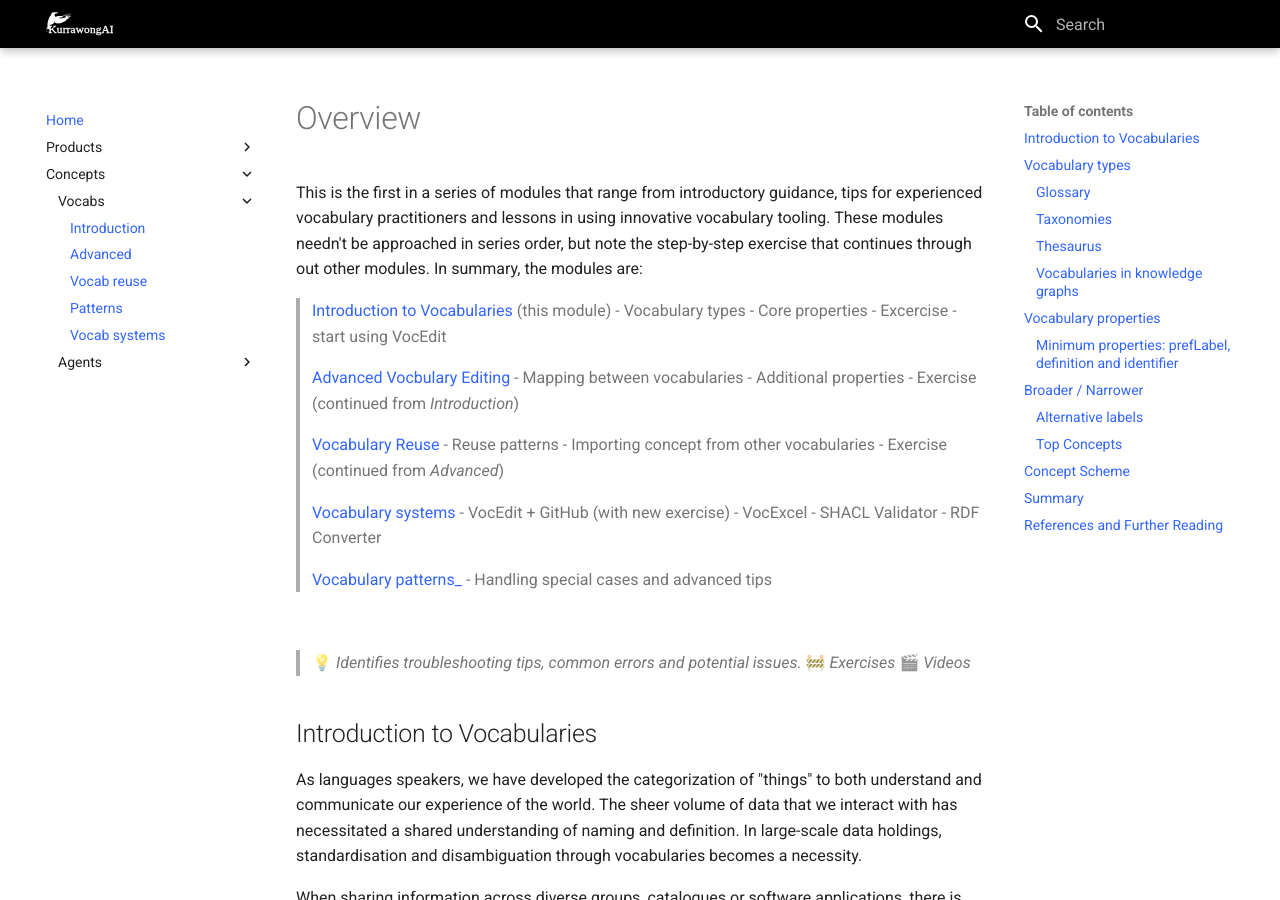
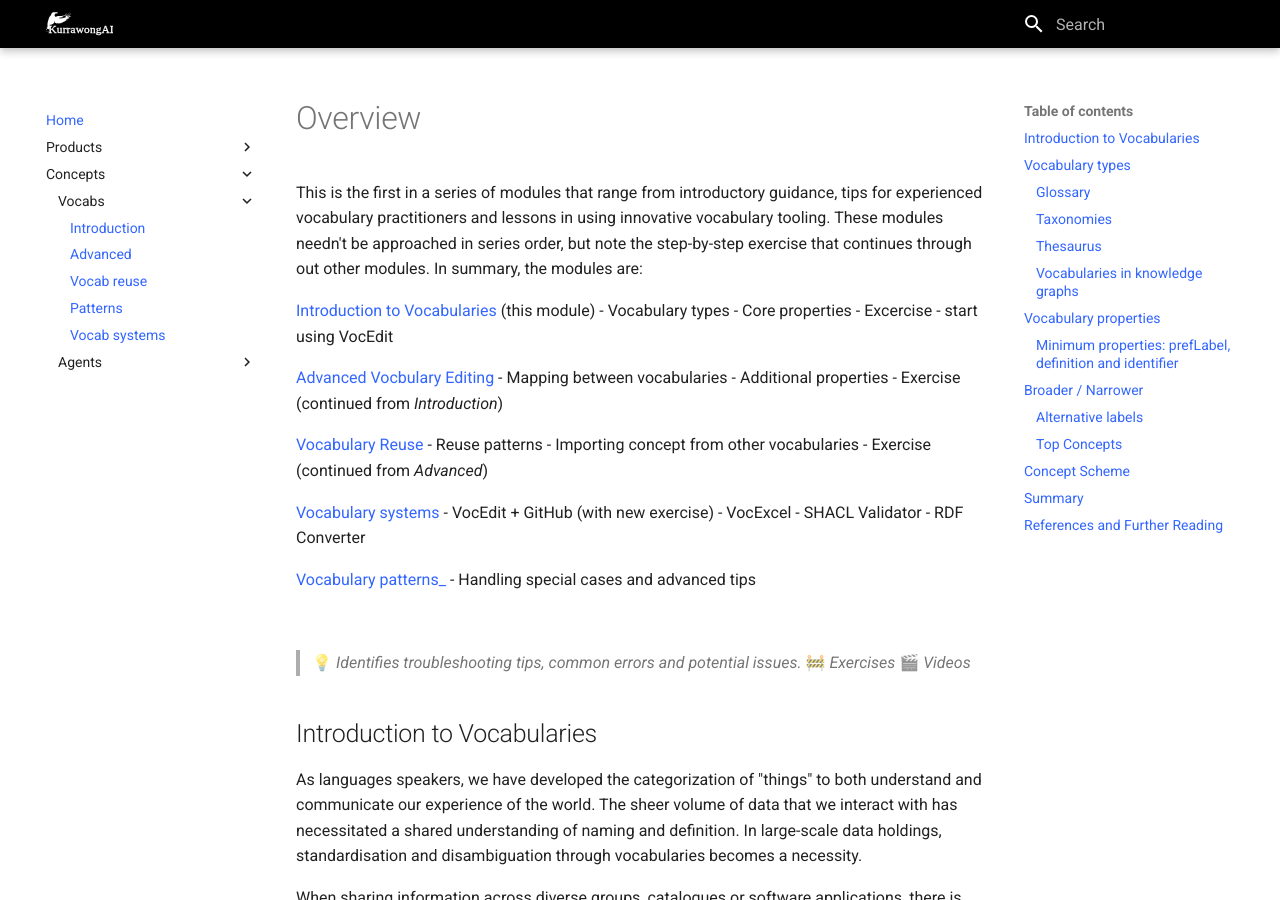
Before and after one commit to Kurrawong/docs, an MkDocs documentation site: the page built from docs/concepts/vocabs/introduction.md, in a window 1280 px wide and 900 px high. Built offline with MkDocs 1.6.1 and Material for MkDocs 9.7.7, drawn with Linux system fonts in a browser that asks for light colours.

```diff
--- a/docs/concepts/vocabs/introduction.md
+++ b/docs/concepts/vocabs/introduction.md
@@ -1,30 +1,30 @@
 # Overview
 
 This is the first in a series of modules that range from introductory guidance, tips for experienced vocabulary practitioners and lessons in using innovative vocabulary tooling. These modules needn't be approached in series order, but note the step-by-step exercise that continues through out other modules. In summary, the modules are:
->
-> [Introduction to Vocabularies](#introduction-to-vocabularies) (this module)
-> - Vocabulary types
-> - Core properties
-> - Excercise - start using VocEdit
->
-> [Advanced Vocbulary Editing](https://docs.kurrawong.ai/concepts/vocabs/creation/)
-> - Mapping between vocabularies
-> - Additional properties
-> - Exercise (continued from _Introduction_)
->
-> [Vocabulary Reuse](https://docs.kurrawong.ai/concepts/vocabs/vocab-reuse/)
-> - Reuse patterns
-> - Importing concept from other vocabularies
-> - Exercise (continued from _Advanced_)
->
-> [Vocabulary systems](https://docs.kurrawong.ai/concepts/vocabs/vocab-systems/)
-> - VocEdit + GitHub (with new exercise)
-> - VocExcel
-> - SHACL Validator
-> - RDF Converter
->
-> [Vocabulary patterns_](https://docs.kurrawong.ai/concepts/vocabs/patterns/)
-> - Handling special cases and advanced tips
+
+[Introduction to Vocabularies](#introduction-to-vocabularies) (this module)
+- Vocabulary types
+- Core properties
+- Excercise - start using VocEdit
+
+[Advanced Vocbulary Editing](https://docs.kurrawong.ai/concepts/vocabs/creation/)
+- Mapping between vocabularies
+- Additional properties
+- Exercise (continued from _Introduction_)
+
+[Vocabulary Reuse](https://docs.kurrawong.ai/concepts/vocabs/vocab-reuse/)
+- Reuse patterns
+- Importing concept from other vocabularies
+- Exercise (continued from _Advanced_)
+
+[Vocabulary systems](https://docs.kurrawong.ai/concepts/vocabs/vocab-systems/)
+- VocEdit + GitHub (with new exercise)
+- VocExcel
+- SHACL Validator
+- RDF Converter
+
+[Vocabulary patterns_](https://docs.kurrawong.ai/concepts/vocabs/patterns/)
+- Handling special cases and advanced tips
 
 <br>
 
```
